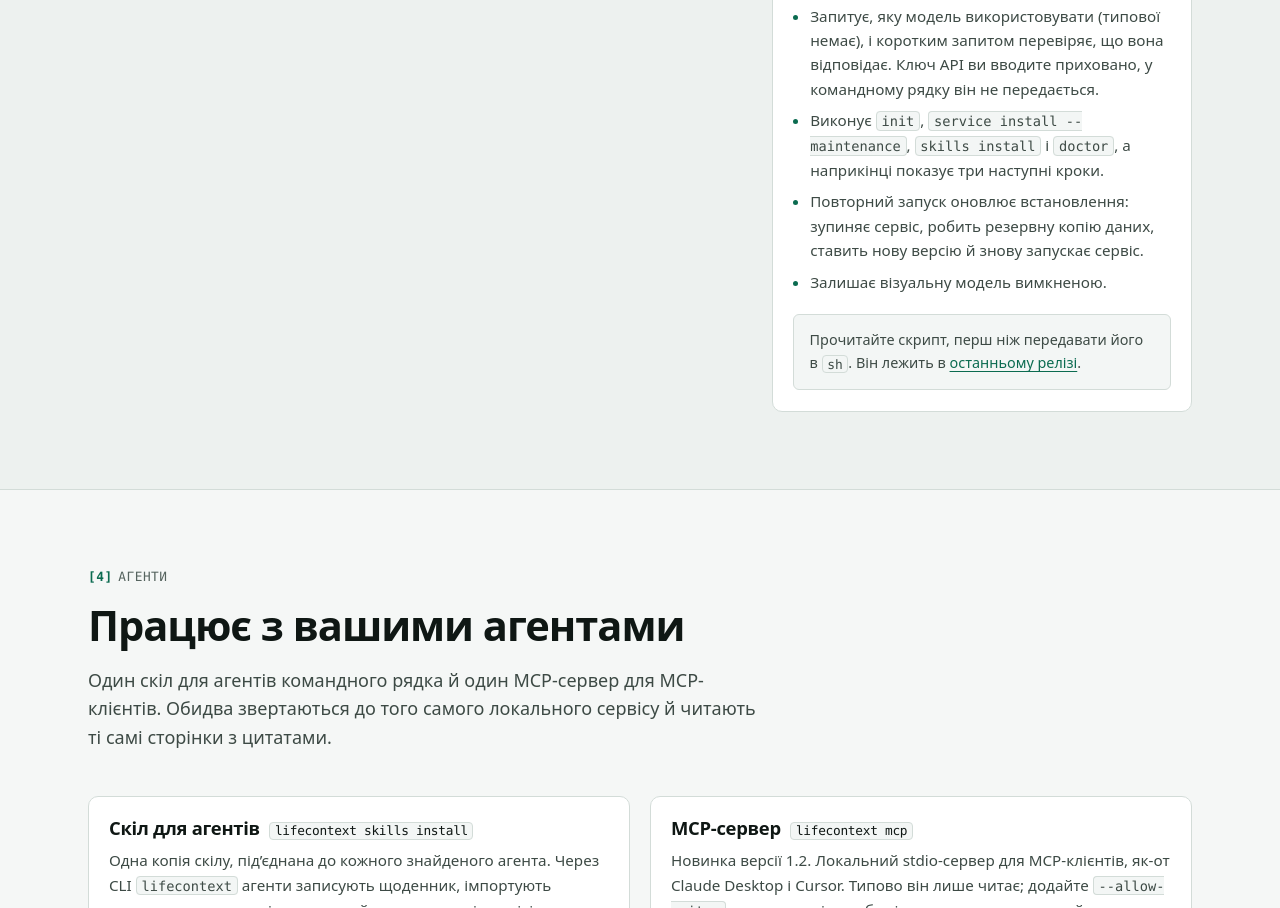
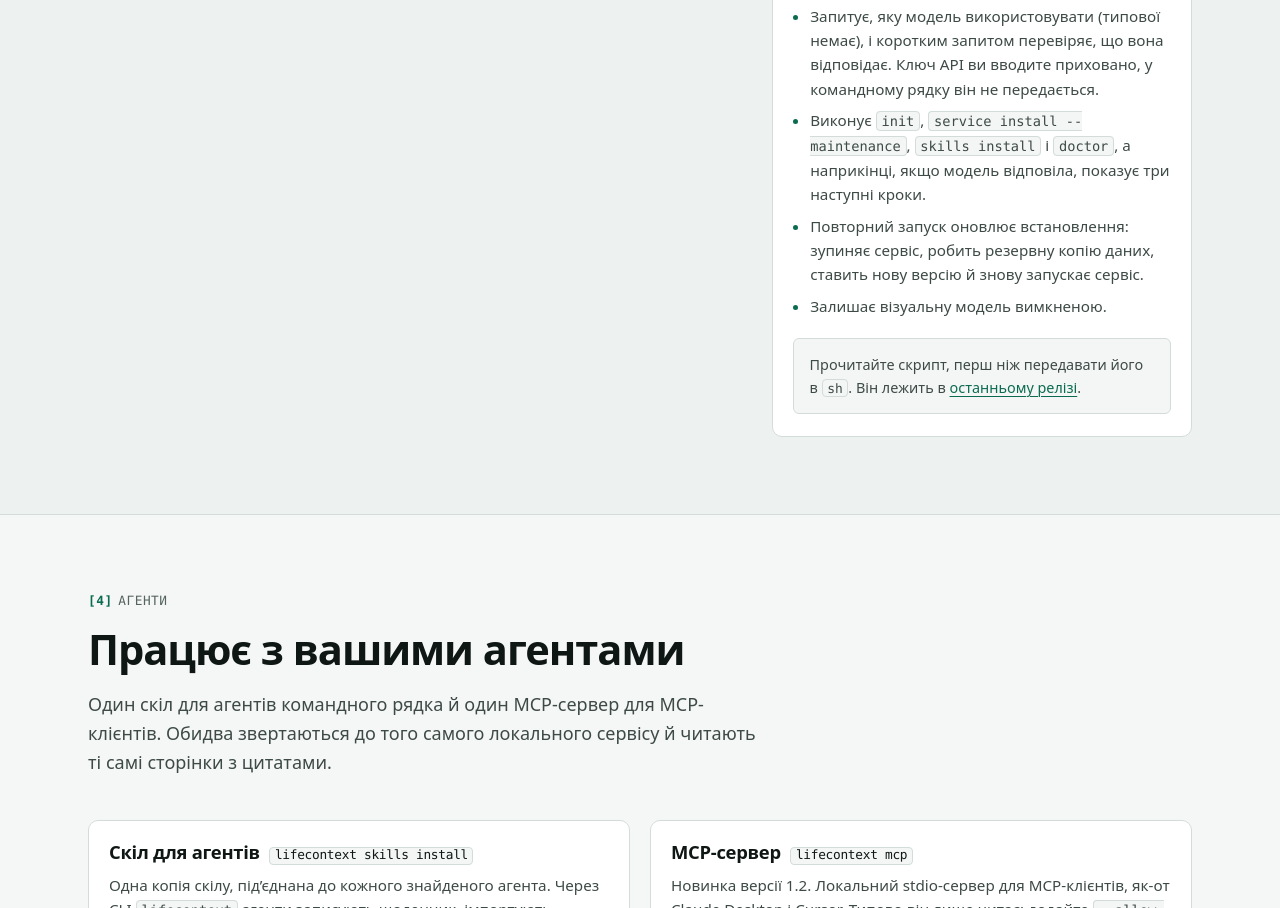
Before and after one commit to rundax/lifecontext, a plain HTML site: page site/uk/index.html in a window 1280 px wide. Shown: the part 6461-7369 px from the top of the page. Drawn offline with Linux system fonts and the light colour scheme.

Commit message:
Match the docs to the merged installer, init and Docker entrypoint
Every model-probe cause and the probe's JSON fields; the installer skips the
probe until the setup is complete and prints the next steps only when the
model check did not fail; doctor's model_probe_failed, model_reflect_check_failed
and model_rejects_forced_tool_use; the menu asks again up to three times; the
container also waits for a model key.

```diff
--- a/site/uk/index.html
+++ b/site/uk/index.html
@@ -556,7 +556,7 @@ lifecontext doctor</code></pre>
           <li>Встановлює все в домашню теку. Для роботи LifeContext права root не потрібні.</li>
           <li>Ставить Tesseract з англійською, українською та російською мовами через Homebrew на macOS або через apt, dnf чи pacman, якщо sudo працює без пароля. Пароль інсталятор ніколи не питає: якщо так не виходить, він показує команду, яку треба виконати.</li>
           <li>Запитує, яку модель використовувати (типової немає), і коротким запитом перевіряє, що вона відповідає. Ключ API ви вводите приховано, у командному рядку він не передається.</li>
-          <li>Виконує <code>init</code>, <code>service install --maintenance</code>, <code>skills install</code> і <code>doctor</code>, а наприкінці показує три наступні кроки.</li>
+          <li>Виконує <code>init</code>, <code>service install --maintenance</code>, <code>skills install</code> і <code>doctor</code>, а наприкінці, якщо модель відповіла, показує три наступні кроки.</li>
           <li>Повторний запуск оновлює встановлення: зупиняє сервіс, робить резервну копію даних, ставить нову версію й знову запускає сервіс.</li>
           <li>Залишає візуальну модель вимкненою.</li>
         </ul>
```
Also changed, not shown: site/index.html (+1 -1 lines), 2 other files.
